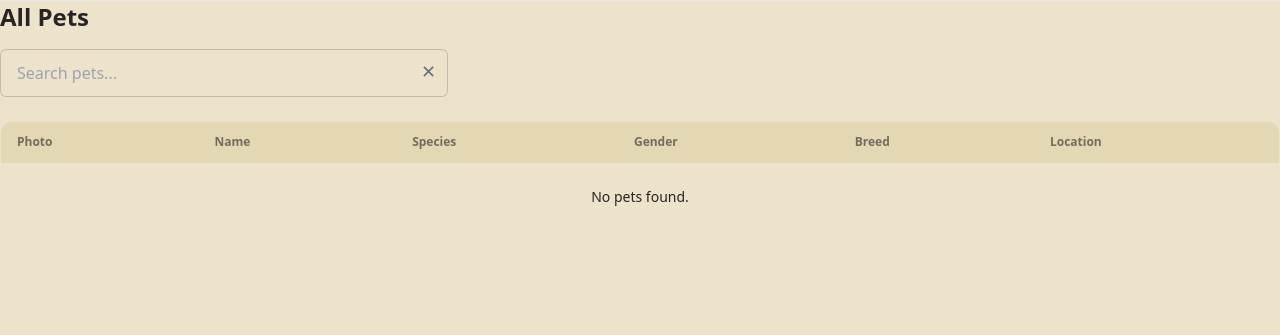
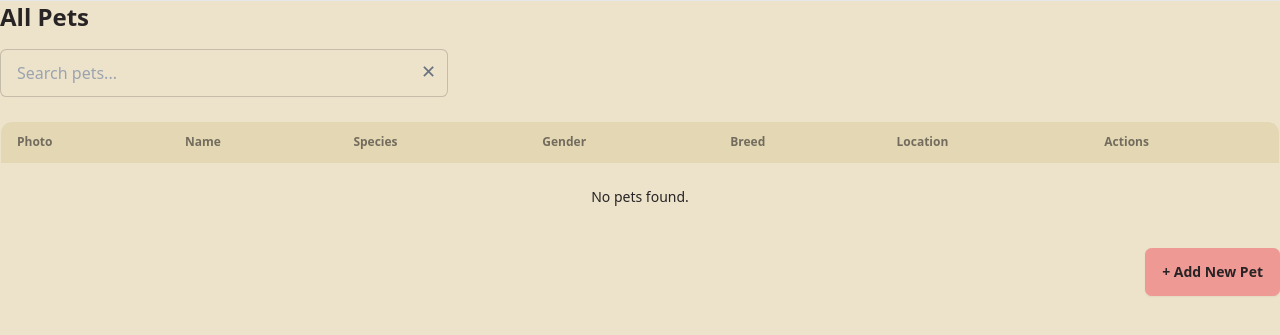
Before and after one commit to Lalika31253/pet_project, a Django app: page /pets/ in a window 1280 px wide. Shown: the part 24-359 px from the top of the page. Run offline with Django 5.2, Linux system fonts and the light colour scheme; the visitor is signed in with stand-in values (Sample User, id 1); data that the repository does not hold is empty; some libraries are stand-ins or nearby versions.

Commit message:
Add admin functional create, update, delete

```diff
--- a/adoption/templates/adoption/partials/lost_pet_table.html
+++ b/adoption/templates/adoption/partials/lost_pet_table.html
@@ -56,7 +56,8 @@
 
         <!-- ACTIONS -->
         <td>
-            {% if user.is_authenticated and pet.created_by_id == user.id %}
+            {% if user.is_authenticated %}
+                {% if user.is_superuser or pet.created_by_id == user.id %}
 
               <a href="{% url 'lost-pet-update' pet.id %}"
                  class="btn btn-warning btn-sm mr-2">
@@ -70,6 +71,7 @@
 
             {% else %}
               <span class="text-gray-400 text-sm">—</span>
+                {% endif %}
             {% endif %}
           </td>
 
--- a/adoption/templates/adoption/partials/pet_table.html
+++ b/adoption/templates/adoption/partials/pet_table.html
@@ -9,16 +9,16 @@
       <th>Gender</th>
       <th>Breed</th>
       <th>Location</th>
+      <th>Actions</th>
     </tr>
   </thead>
 
-  <!-- BODY -->
   <tbody>
 
     {% for pet in pets %}
     <tr class="hover align-middle">
 
-      <!-- PHOTO + HEART -->
+      <!-- PHOTO + FAVORITE -->
       <td>
         <div class="relative w-20 h-20">
 
@@ -66,11 +66,30 @@
       <!-- LOCATION -->
       <td>{{ pet.location }}</td>
 
+      <!-- ACTIONS -->
+      <td>
+        {% if user.is_superuser %}
+
+          <a href="{% url 'pet-update' pet.id %}"
+             class="btn btn-warning btn-sm">
+            Update
+          </a>
+
+          <a href="{% url 'pet-delete' pet.id %}"
+             class="btn btn-error btn-sm">
+            Delete
+          </a>
+
+        {% else %}
+          <span class="text-gray-400 text-sm">—</span>
+        {% endif %}
+      </td>
+
     </tr>
 
     {% empty %}
     <tr>
-      <td colspan="6" class="text-center py-6">
+      <td colspan="7" class="text-center py-6">
         No pets found.
       </td>
     </tr>
@@ -78,3 +97,13 @@
 
   </tbody>
 </table>
+
+
+<!-- ADD BUTTON (SUPERUSER ONLY) -->
+{% if user.is_superuser or user.role == "shelter" %}
+<div class="flex justify-end mt-4">
+  <a href="{% url 'pet-create' %}" class="btn btn-primary">
+    + Add New Pet
+  </a>
+</div>
+{% endif %}
--- a/adoption/urls.py
+++ b/adoption/urls.py
@@ -75,6 +75,10 @@ urlpatterns = [
     path('lost-pets/<int:pk>/', views.LostPetDetailView.as_view(), name='lost-pet-detail'),
     path('pets/<int:pk>/detail/', views.PetDetailView.as_view(), name='pet-detail'),
     path("pets/<int:pk>/favorite/", views.toggle_favorite, name="toggle-favorite"),
+
+    path('pets/create', views.PetCreateView.as_view(), name='pet-create'),
+    path('pets/<int:pk>/update/', views.PetUpdateView.as_view(), name='pet-update'),
+    path('pets/<int:pk>/delete/', views.PetDeleteView.as_view(), name='pet-delete'),
 ]
 
 if settings.DEBUG:
--- a/adoption/urls_api.py
+++ b/adoption/urls_api.py
@@ -23,12 +23,13 @@ urlpatterns = [
 
     # PETS API
     path('pets/', views_api.PetListCreateAPIView.as_view(), name='api-pets'),
-    path('pets/create', views_api.PetCreateAPIView.as_view(), name='api-pet-create'),
     path('pets/<int:pk>/', views_api.PetDetailAPIView.as_view(), name='api-pet-detail'),
+
     # Adoption search (ONLY shelter pets)
     path('pets/adoption-search/', views_api.PetAdoptionSearchAPIView.as_view(), name='api-adoption-search'),
     # Lost & Found search (ONLY lost/found pets)
     path('pets/search/', views_api.PetSearchAPIView.as_view(), name='api-pet-search'),
+
 
     # BRANCH API
     path('branches/', views_api.BranchListCreateAPIView.as_view(), name='api-branches'),
--- a/adoption/views.py
+++ b/adoption/views.py
@@ -200,6 +200,39 @@ class PetDetailView(DetailView):
     context_object_name = "pet"
 
 
+class PetCreateView(LoginRequiredMixin, CreateView):
+    model = Pet
+    form_class = PetForm
+    template_name = "adoption/pet_form.html"
+    success_url = reverse_lazy("pet-list")
+
+    def dispatch(self, request, *args, **kwargs):
+
+        role = get_user_role(request.user)
+
+        if not request.user.is_superuser and role != "shelter":
+            return HttpResponseForbidden("Only shelter staff can add pets.")
+
+        return super().dispatch(request, *args, **kwargs)
+
+    def form_valid(self, form):
+        obj = form.save(commit=False)
+        obj.pet_status = "shelter"
+        obj.save()
+        return super().form_valid(form)
+
+class PetUpdateView(LoginRequiredMixin, UpdateView):
+    model = Pet
+    form_class = PetForm
+    template_name = "adoption/pet_form.html"
+    success_url = reverse_lazy("pet-list")
+
+
+class PetDeleteView(LoginRequiredMixin, DeleteView):
+    model = Pet
+    template_name = "adoption/pet_confirm_delete.html"
+    success_url = reverse_lazy("pet-list")
+
 
 
 # # class PetUpdateView(LoginRequiredMixin, UpdateView):
```
Also changed, not shown: adoption/templates/adoption/pet_create.html (+49 -0 lines), adoption/templates/adoption/pet_delete.html (added, +21 -0 lines), adoption/templates/adoption/pet_form.html (added, +18 -0 lines), adoption/views_api.py (+20 -11 lines), adoption/templates/adoption/pet_update.html (added).
